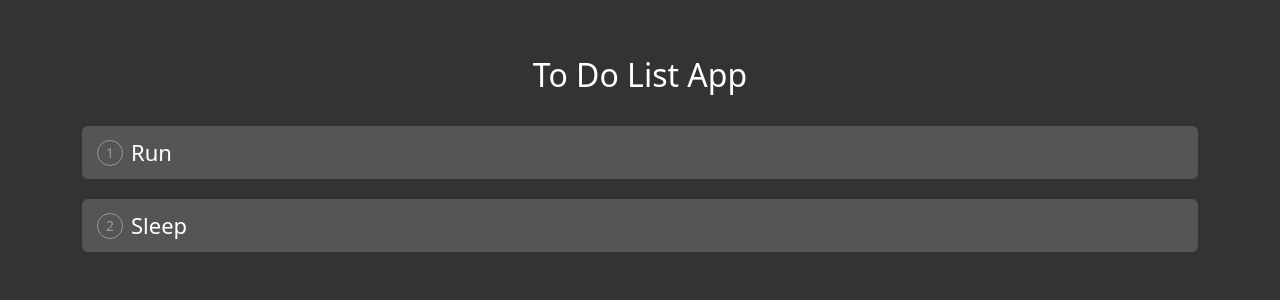
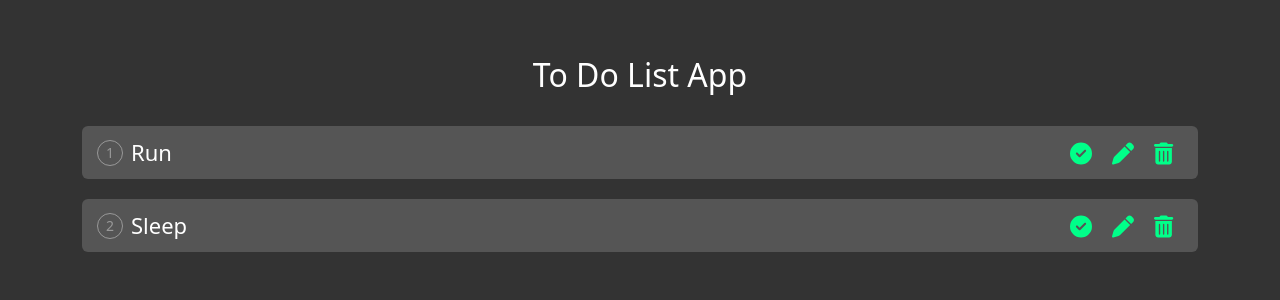
Before and after one commit to LyaLera/Todo-App-With-React, a React (Vite) app in the folder TodoApp/: page / in a window 1280 px wide. Shown: the top 300 px of the page. Built offline with nearby package versions, Linux system fonts and the light colour scheme.

Commit message:
Styling finished

```diff
--- a/TodoApp/src/App.css
+++ b/TodoApp/src/App.css
@@ -25,10 +25,13 @@ body {
   align-items: center;
 }
 
+.taskBg .taskText {
+  flex: 1;
+}
+
 .taskBg .done .taskText {
   text-decoration: line-through;
   opacity: 0.3;
-  flex: 1;
 }
 
 .taskNumber {
@@ -44,3 +47,27 @@ body {
   align-items: center;
   justify-content: center;
 }
+
+.taskBg .iconsWrap {
+  position: absolute;
+  top: 50%;
+  transform: translateY(-50%);
+  right: 15px;
+  width: auto;
+  display: inline-block;
+}
+
+.taskBg .iconsWrap span {
+  display: inline-block;
+  margin: 0px 10px 0 10px;
+  cursor: pointer;
+  color: #00ff89;
+}
+
+.taskBg .iconsWrap span:hover {
+  color: yellow;
+}
+
+.mr-20 {
+  margin-right: 20px;
+}
--- a/TodoApp/src/App.jsx
+++ b/TodoApp/src/App.jsx
@@ -4,6 +4,7 @@ import "bootstrap/dist/css/bootstrap.min.css";
 import { FontAwesomeIcon } from "@fortawesome/react-fontawesome";
 import {
   faCircleCheck,
+  faL,
   faPen,
   faTrashCan,
 } from "@fortawesome/free-solid-svg-icons";
@@ -14,10 +15,12 @@ function App() {
     {
       id: "1",
       title: "Run",
+      status: false
     },
     {
       id: "2",
       title: "Sleep",
+      status: false
     },
   ]);
   const [newTask, setNewTask] = useState("");
@@ -47,6 +50,17 @@ function App() {
                   <span className="taskNumber">{index + 1}</span>
                   <span className="taskText">{task.title}</span>
                 </div>
+                <div className="iconsWrap">
+                  <span>
+                    <FontAwesomeIcon icon={faCircleCheck}/>
+                  </span>
+                  <span>
+                  <FontAwesomeIcon icon={faPen}/>
+                  </span>
+                  <span>
+                  <FontAwesomeIcon icon={faTrashCan}/>
+                  </span>
+                </div>
               </div>
             </React.Fragment>
           );
```
